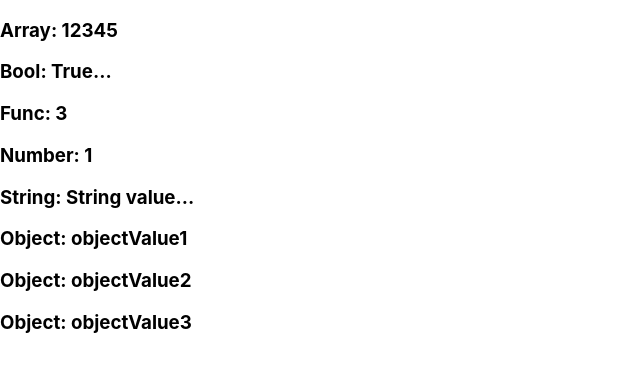
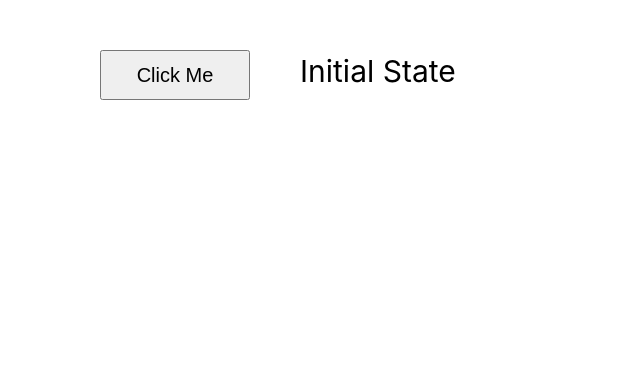
Before and after one commit to chlzslvdr/React-Basics, a React (Create React App) app: page / in a window 1280 px wide. Shown: the top 372 px of the page, without its empty margins (0-640 px from the left). Built offline with nearby package versions, Linux system fonts and the light colour scheme.

Commit message:
setState

```diff
--- a/src/App.jsx
+++ b/src/App.jsx
@@ -1,46 +1,32 @@
 import React from 'react';
-import PropTypes from 'prop-types';
+import './App.scss';
 
 class App extends React.Component {
+  constructor(props) {
+    super(props);
+    this.state = {
+      name: 'Initial State',
+    };
+
+    this.handleClick = this.handleClick.bind(this);
+  }
+
+  handleClick() {
+    this.setState({
+      name: 'New State !!!',
+    });
+  }
+
   render() {
     return (
-      <div>
-        <h3>Array: {this.props.propArray}</h3>
-        <h3>Bool: {this.props.propBool ? 'True...' : 'False...'}</h3>
-        <h3>Func: {this.props.propFunc(3)}</h3>
-        <h3>Number: {this.props.propNumber}</h3>
-        <h3>String: {this.props.propString}</h3>
-        <h3>Object: {this.props.propObject.objectName1}</h3>
-        <h3>Object: {this.props.propObject.objectName2}</h3>
-        <h3>Object: {this.props.propObject.objectName3}</h3>
+      <div className='test-app'>
+        <button onClick={this.handleClick} className='click-btn'>
+          Click Me
+        </button>
+        <span className='name'>{this.state.name}</span>
       </div>
     );
   }
 }
 
-App.propTypes = {
-  propArray: PropTypes.array.isRequired,
-  propBool: PropTypes.bool.isRequired,
-  propFunc: PropTypes.func,
-  propNumber: PropTypes.number,
-  propString: PropTypes.string,
-  propObject: PropTypes.object,
-};
-
-App.defaultProps = {
-  propArray: [1, 2, 3, 4, 5],
-  propBool: true,
-  propFunc: function(e) {
-    return e;
-  },
-  propNumber: 1,
-  propString: 'String value...',
-
-  propObject: {
-    objectName1: 'objectValue1',
-    objectName2: 'objectValue2',
-    objectName3: 'objectValue3',
-  },
-};
-
 export default App;
--- a/src/App.scss
+++ b/src/App.scss
@@ -1,3 +1,16 @@
-.App {
-  margin-left: 50px;
+.test-app {
+  margin-top: 50px;
+  margin-left: 100px;
+
+  .click-btn {
+    width: 150px;
+    height: 50px;
+    font-size: 20px;
+  }
+
+  .name {
+    margin-left: 50px;
+    font-size: 30px;
+    font-size: 30px;
+  }
 }
```
